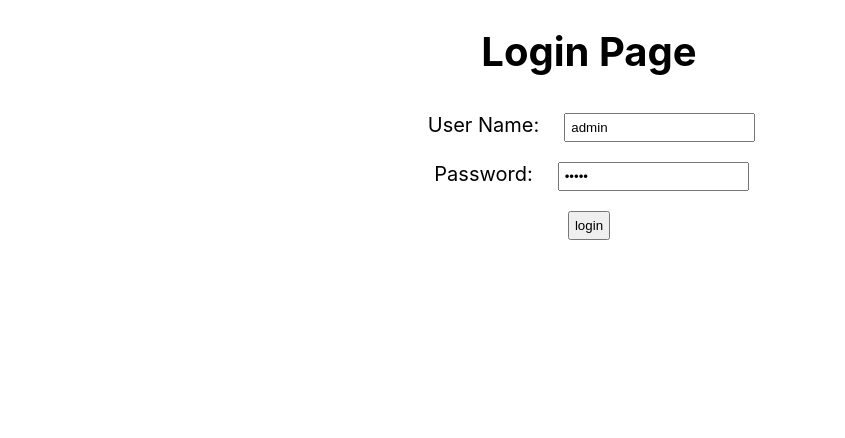
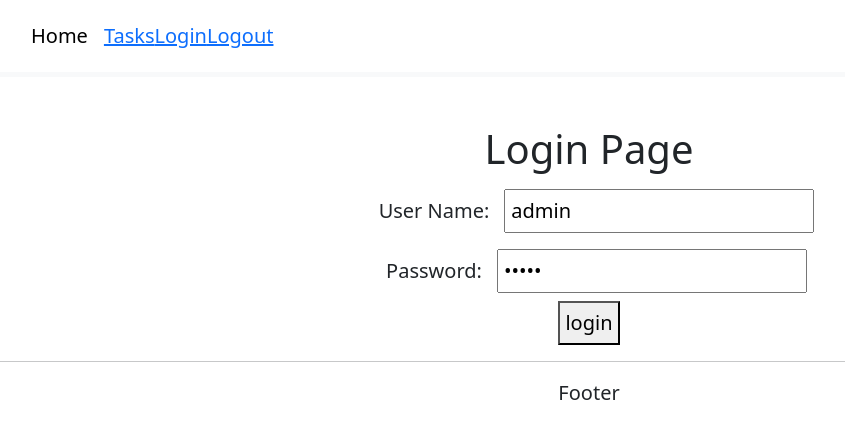
Before and after one commit to vishwasransingh/task-manager, a React (Create React App) app in the folder frontend/task-manager/: page / in a window 1280 px wide. Shown: the top 438 px of the page, without its empty margins (51-896 px from the left). Built offline with nearby package versions, Linux system fonts and the light colour scheme.

Commit message:
Added bootstrap
-Made changes to TaskList component.
-Added nav-bar.

```diff
--- a/frontend/task-manager/package.json
+++ b/frontend/task-manager/package.json
@@ -6,6 +6,7 @@
     "@testing-library/jest-dom": "^5.17.0",
     "@testing-library/react": "^13.4.0",
     "@testing-library/user-event": "^13.5.0",
+    "bootstrap": "^5.3.2",
     "react": "^18.2.0",
     "react-dom": "^18.2.0",
     "react-router-dom": "^6.4.3",
--- a/frontend/task-manager/src/components/task/TaskApp.css
+++ b/frontend/task-manager/src/components/task/TaskApp.css
@@ -1,4 +1,13 @@
+@import '~bootstrap/dist/css/bootstrap.min.css';
+
 label, input, button {
     margin: 10px;
     padding: 5px;
 }
+
+footer {
+    bottom: 0;
+    position: absolute;
+    width: 90%;
+    height: 40px;
+}
--- a/frontend/task-manager/src/components/task/TaskApp.jsx
+++ b/frontend/task-manager/src/components/task/TaskApp.jsx
@@ -4,17 +4,22 @@ import './TaskApp.css';
 
 export default function TaskManagerApp() {
     return (
+        <BrowserRouter>
             <div className="TodoApp">
-            <BrowserRouter>
+                <HeaderComponent />
+
                     <Routes>
                         <Route path='/' element={<LoginComponent />} />
+                        <Route path='/logout' element={<LogoutComponent /> } />
                         <Route path='/login' element={<LoginComponent />} />
                         <Route path='/welcome/:username' element={<WelcomeComponent />} />
                         <Route path='/tasks' element={<TaskListComponent /> } />
                         <Route path='*' element={<ErrorComponent />} />
                     </Routes>
+
+                <FooterComponent />
+            </div>
         </BrowserRouter>
-        </div>
     );
 }
 
@@ -102,7 +107,7 @@ function TaskListComponent() {
 
 
     return (
-        <div className="TaskListComponent">
+        <div className="container">
             <h1>Your Tasks : </h1>
             <div>
                 <table>
@@ -133,3 +138,49 @@ function TaskListComponent() {
         </div>
     )
 }
+
+function HeaderComponent() {
+    return (
+        <div className="header">
+            <header className="border-bottom border-light border-5 mb-5 p-2">
+                <div className="container">
+                <nav className="navbar navbar-expand-lg navbar-light">
+                    <Link to="/" className="navbar-brand">Home</Link>
+                    <button className="navbar-toggler" type="button" data-toggle="collapse" data-target="#navbarNav" aria-controls="navbarNav" aria-expanded="false" aria-label="Toggle navigation">
+                    <span className="navbar-toggler-icon"></span>
+                    </button>
+                    <div className="collapse navbar-collapse" id="navbarNav">
+                    <ul className="navbar-nav mr-auto">
+                        <li className="nav-item fs-5 mr-3"><Link to="/tasks">Tasks</Link></li>
+                    </ul>
+                    <ul className="navbar-nav">
+                        <li className="nav-item fs-5 mr-3"><Link to="/login">Login</Link></li>
+                        <li className="nav-item fs-5"><Link to="/logout">Logout</Link></li>
+                    </ul>
+                    </div>
+                </nav>
+                </div>
+            </header>
+        </div>
+
+    )
+}
+
+function FooterComponent() {
+    return (
+        <div className="footer">
+            <hr/> Footer
+        </div>
+    )
+}
+
+function LogoutComponent() {
+    return (
+        <div className="LogoutComponent">
+            <h1>You are logged out!</h1>
+            <div>
+                Thank you!
+            </div>
+        </div>
+    )
+}
--- a/frontend/task-manager/src/index.js
+++ b/frontend/task-manager/src/index.js
@@ -3,6 +3,7 @@ import ReactDOM from 'react-dom/client';
 import './index.css';
 import App from './App';
 import reportWebVitals from './reportWebVitals';
+import 'bootstrap/dist/css/bootstrap.min.css';
 
 const root = ReactDOM.createRoot(document.getElementById('root'));
 root.render(
```
Also changed, not shown: 1 other file (tests, documents, lock files or other folders). Lines whose indentation alone changed are shown as unchanged.
